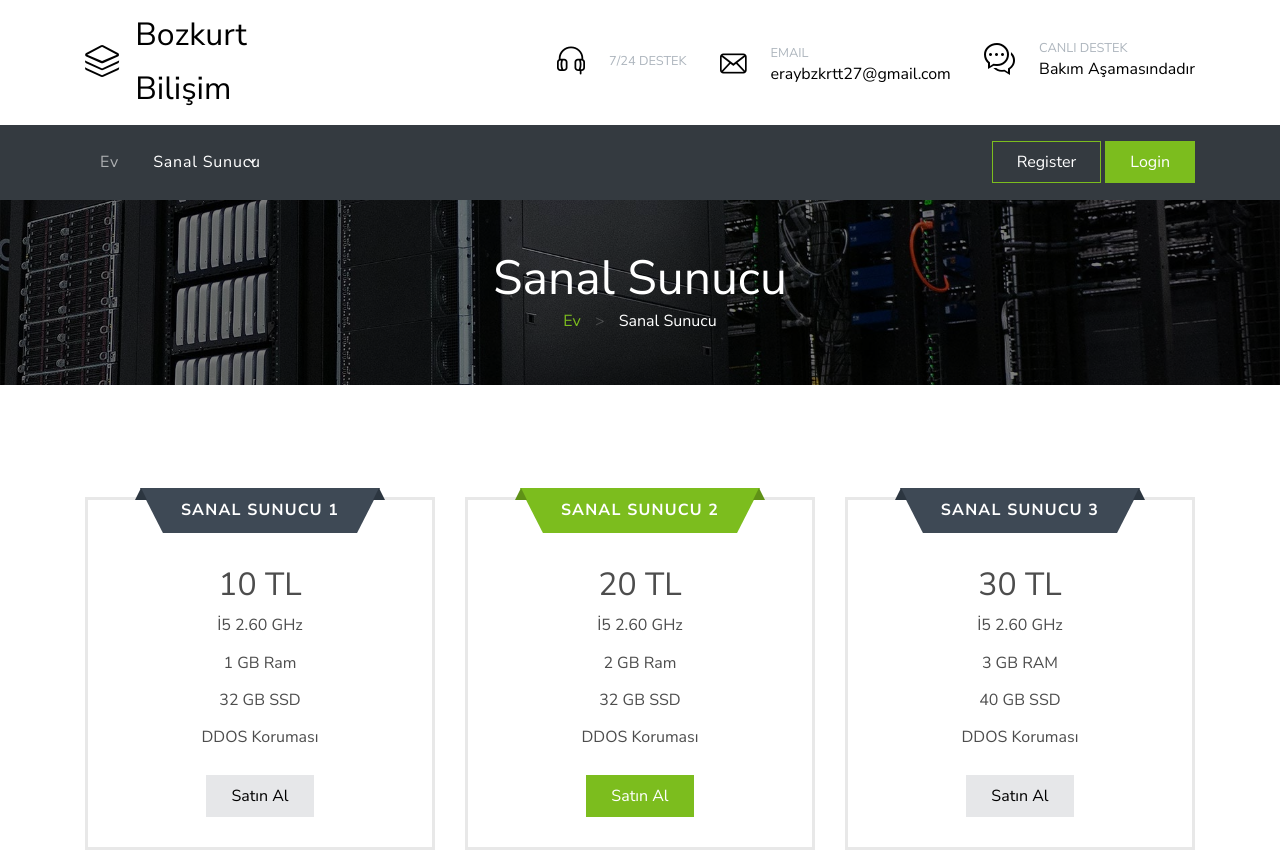
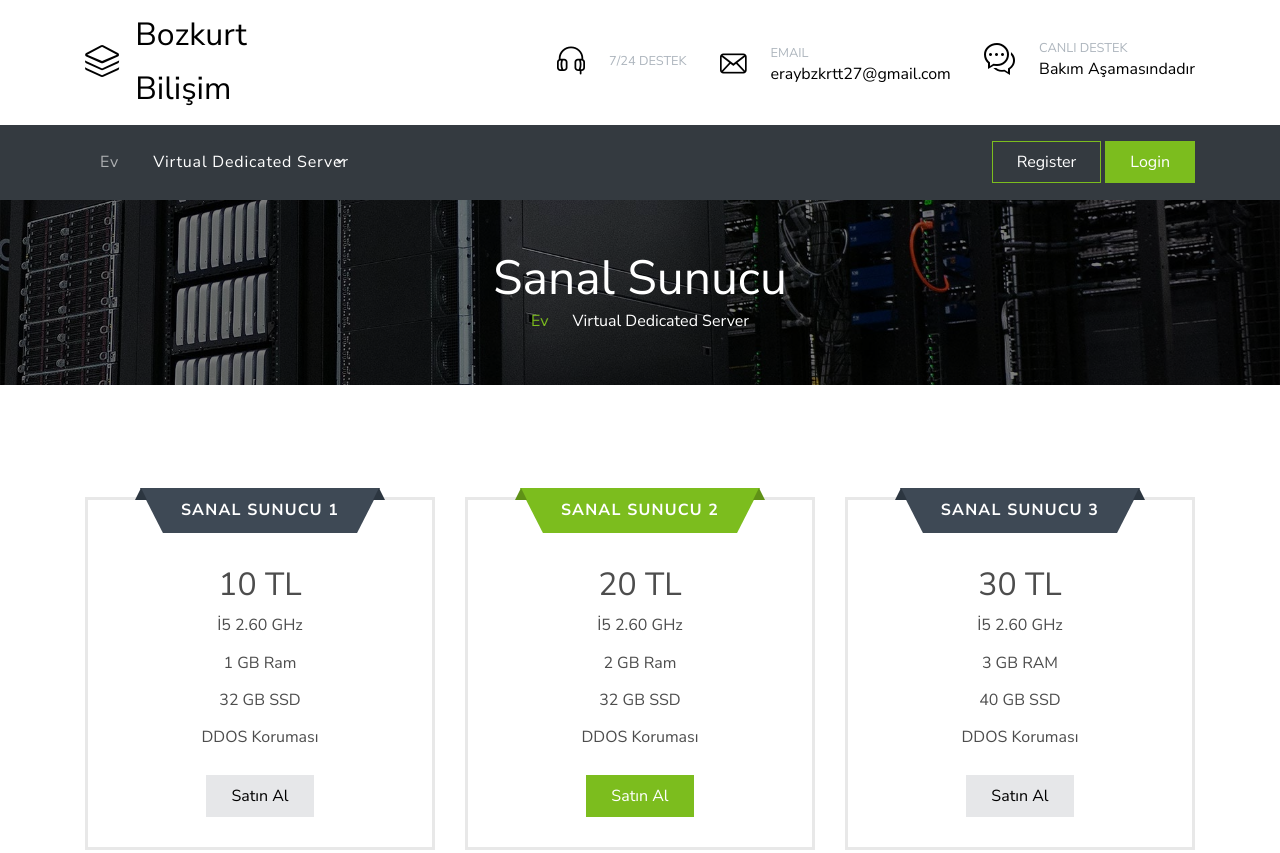
Before and after one commit to ardabzkrtt2727/arda, a plain HTML site: page hosting.html in a window 1280 px wide. Shown: the top 853 px of the page. Drawn offline with Linux system fonts and the light colour scheme; files whose address does not match are found by name.

Commit message:
Update hosting.html

```diff
--- a/hosting.html
+++ b/hosting.html
@@ -120,11 +120,11 @@
                     <a href="index.html">Ev</a>
                   </li>
                   <li class="has-children active">
-                    <a href="hosting.html">Sanal Sunucu</a>
+                    <a href="hosting.html">Virtual Dedicated Server</a>
                     <ul class="dropdown arrow-top">
-                      <li><a href="git1.html">Sanal Sunucu 1</a></li>
-                      <li><a href="git2.html">Sanal Sunucu 2</a></li>
-                      <li><a href="git3.html">Sanal Sunucu 3</a></li>
+                      <li><a href="git1.html">Virtual Dedicated Server 1</a></li>
+                      <li><a href="git2.html">Virtual Dedicated Server 2</a></li>
+                      <li><a href="git3.html">Virtual Dedicated Server 3</a></li>
                       <li><a href="win10.html">Windows 10 Pro Key</a></li>
                       <li class="has-children">
                         <a href="#"></a>
@@ -154,7 +154,7 @@
     <div class="unit-5 overlay" style="background-image: url('images/hero_bg_1.jpg');">
       <div class="container text-center">
         <h2 class="mb-0">Sanal Sunucu</h2>
-        <p class="mb-0 unit-6"><a href="index.html">Ev</a> <span class="sep">></span> <span>Sanal Sunucu</span></p>
+        <p class="mb-0 unit-6"><a href="index.html">Ev</a> <span class="sep"></span> <span>Virtual Dedicated Server</span></p>
       </div>
     </div>
 
```
